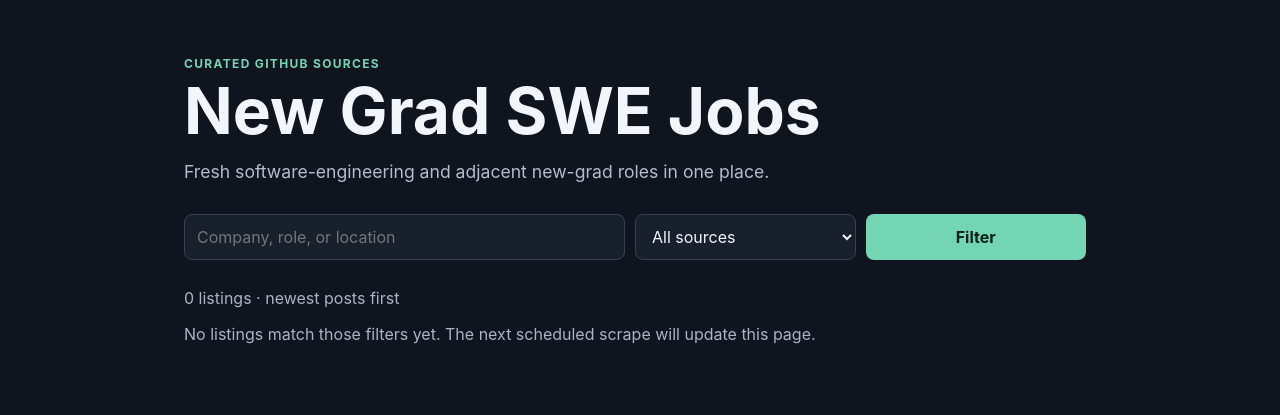
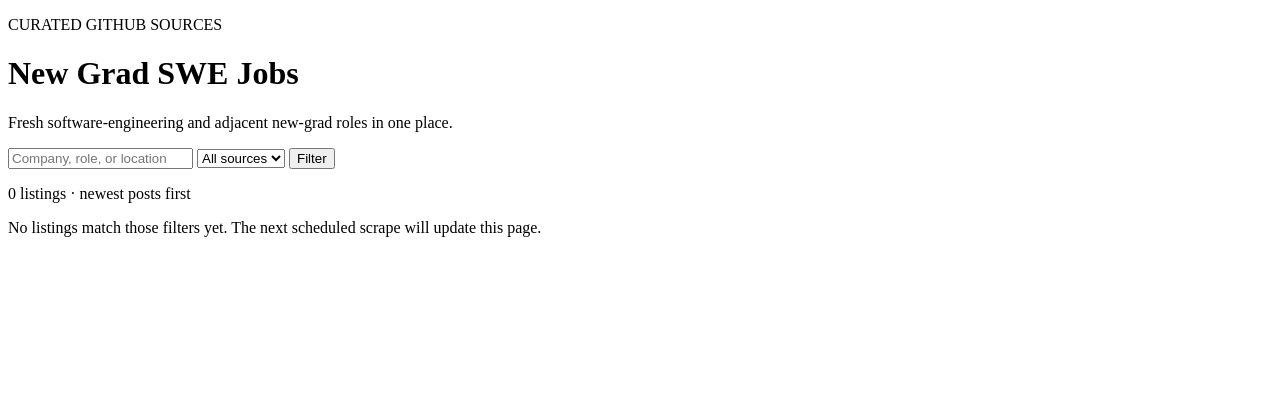
Before and after one commit to dumax315/CS-New-Grad-Scraper, a FastAPI app: page / in a window 1280 px wide. Shown: the top 415 px of the page. Run offline with FastAPI, Linux system fonts and the light colour scheme.

Commit message:
remove styling
Summary:

Test Plan:

```diff
--- a/app/main.py
+++ b/app/main.py
@@ -3,7 +3,6 @@ from datetime import date, datetime, time, timedelta, timezone
 
 from fastapi import Depends, FastAPI, Query, Request
 from fastapi.responses import HTMLResponse
-from fastapi.staticfiles import StaticFiles
 from fastapi.templating import Jinja2Templates
 from sqlalchemy import and_, or_, select
 from sqlalchemy.orm import Session, selectinload
@@ -28,7 +27,6 @@ async def lifespan(_: FastAPI):
 
 
 app = FastAPI(title="New Grad SWE Jobs", lifespan=lifespan)
-app.mount("/static", StaticFiles(directory="app/static"), name="static")
 templates = Jinja2Templates(directory="app/templates")
 
 
--- a/app/static/styles.css
+++ /dev/null
@@ -1,22 +0,0 @@
-:root { color-scheme: dark; font-family: Inter, ui-sans-serif, system-ui, sans-serif; background: #10141e; color: #f2f5fa; }
-* { box-sizing: border-box; }
-body { margin: 0; }
-main { max-width: 960px; margin: 0 auto; padding: 56px 24px; }
-header { margin-bottom: 32px; }
-.eyebrow { color: #74d5b4; font-size: .75rem; font-weight: 700; letter-spacing: .11em; margin: 0 0 8px; }
-h1 { font-size: clamp(2.3rem, 7vw, 4rem); line-height: 1; margin: 0; }
-.intro { color: #b3bdcb; font-size: 1.1rem; }
-.filters { display: grid; grid-template-columns: 2fr 1fr 1fr auto; gap: 10px; }
-input, select, button { border-radius: 8px; border: 1px solid #354253; padding: 11px 12px; font: inherit; background: #18202c; color: inherit; }
-button, .apply { background: #74d5b4; border: 0; color: #092219; cursor: pointer; font-weight: 700; }
-.count { color: #aab4c3; margin: 28px 0 10px; }
-.listing { display: flex; align-items: center; justify-content: space-between; gap: 24px; padding: 20px; margin-bottom: 10px; border: 1px solid #2b3645; border-radius: 10px; background: #151c27; }
-h2 { font-size: 1.08rem; margin: 0 0 5px; }
-.company { margin: 0 0 4px; color: #74d5b4; font-weight: 650; }
-.meta, .sources { font-size: .88rem; color: #aab4c3; margin: 0; }
-.fit { color: #d9e2ed; font-size: .9rem; margin: 9px 0 7px; }
-.fit strong { color: #74d5b4; }
-.sources a { color: #aab4c3; }
-.apply { white-space: nowrap; padding: 10px 13px; border-radius: 8px; text-decoration: none; }
-.empty { color: #aab4c3; }
-@media (max-width: 680px) { main { padding: 32px 16px; } .filters { grid-template-columns: 1fr; } .listing { align-items: flex-start; flex-direction: column; gap: 16px; } }
--- a/app/templates/index.html
+++ b/app/templates/index.html
@@ -4,16 +4,15 @@
     <meta charset="utf-8">
     <meta name="viewport" content="width=device-width, initial-scale=1">
     <title>New Grad SWE Jobs</title>
-    <link rel="stylesheet" href="{{ url_for('static', path='/styles.css') }}">
   </head>
   <body>
     <main>
       <header>
-        <p class="eyebrow">CURATED GITHUB SOURCES</p>
+        <p>CURATED GITHUB SOURCES</p>
         <h1>New Grad SWE Jobs</h1>
-        <p class="intro">Fresh software-engineering and adjacent new-grad roles in one place.</p>
+        <p>Fresh software-engineering and adjacent new-grad roles in one place.</p>
       </header>
-      <form class="filters" method="get">
+      <form method="get">
         <input name="q" value="{{ q }}" placeholder="Company, role, or location" aria-label="Search listings">
         <select name="source" aria-label="Filter by source">
           <option value="">All sources</option>
@@ -21,24 +20,24 @@
         </select>
         <button type="submit">Filter</button>
       </form>
-      <p class="count">{{ listings|length }} listing{{ '' if listings|length == 1 else 's' }} · newest posts first</p>
-      <section class="listings" aria-label="Job listings">
+      <p>{{ listings|length }} listing{{ '' if listings|length == 1 else 's' }} · newest posts first</p>
+      <section aria-label="Job listings">
         {% for job in listings %}
-        <article class="listing">
+        <article>
           <div>
             <h2>{{ job.title }}</h2>
-            <p class="company">{{ job.company }}</p>
-            <p class="meta">{{ job.location or 'Location not listed' }}{% if job.salary %} · {{ job.salary }}{% endif %}{% if job.graduation_year %} · Class of {{ job.graduation_year }}{% endif %}</p>
-            <p class="meta">{% if job.posted_at %}Posted {{ job.posted_at.strftime('%b %d, %Y') }}{% elif job.source_age %}Posted {{ job.source_age }} ago{% else %}Posting date unavailable{% endif %}</p>
+            <p>{{ job.company }}</p>
+            <p>{{ job.location or 'Location not listed' }}{% if job.salary %} · {{ job.salary }}{% endif %}{% if job.graduation_year %} · Class of {{ job.graduation_year }}{% endif %}</p>
+            <p>{% if job.posted_at %}Posted {{ job.posted_at.strftime('%b %d, %Y') }}{% elif job.source_age %}Posted {{ job.source_age }} ago{% else %}Posting date unavailable{% endif %}</p>
             {% if job.fit_confidence is not none %}
-            <p class="fit"><strong>{{ job.fit_confidence }}%</strong> — {{ job.fit_reasoning }}</p>
+            <p><strong>{{ job.fit_confidence }}%</strong> — {{ job.fit_reasoning }}</p>
             {% endif %}
-            <p class="sources">{% for source in job.sources %}<a href="{{ source.source_url }}" target="_blank" rel="noopener">{{ source.source_name }}</a>{% if not loop.last %} · {% endif %}{% endfor %}</p>
+            <p>{% for source in job.sources %}<a href="{{ source.source_url }}" target="_blank" rel="noopener">{{ source.source_name }}</a>{% if not loop.last %} · {% endif %}{% endfor %}</p>
           </div>
-          <a class="apply" href="{{ job.application_url }}" target="_blank" rel="noopener">Apply ↗</a>
+          <a href="{{ job.application_url }}" target="_blank" rel="noopener">Apply ↗</a>
         </article>
         {% else %}
-        <p class="empty">No listings match those filters yet. The next scheduled scrape will update this page.</p>
+        <p>No listings match those filters yet. The next scheduled scrape will update this page.</p>
         {% endfor %}
       </section>
     </main>
```
